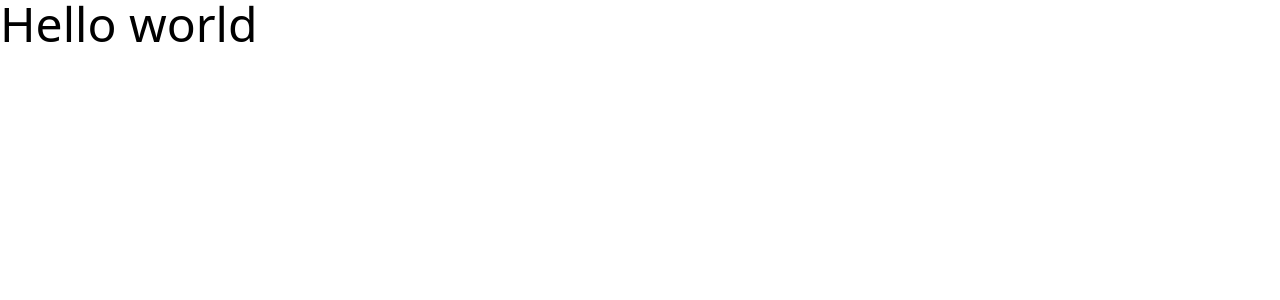
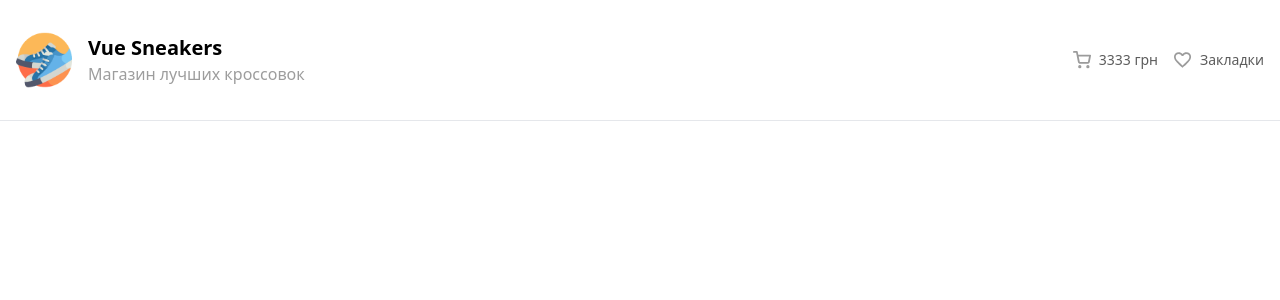
Before and after one commit to Lundoger/vue-sneakers, a Vue app: page / in a window 1280 px wide. Shown: the top 300 px of the page. Built offline with nearby package versions, Linux system fonts and the light colour scheme.

Commit message:
feat:  created header component without adaptive

```diff
--- a/src/App.vue
+++ b/src/App.vue
@@ -1,8 +1,10 @@
-<script setup lang="ts"></script>
+<script setup lang="ts">
+import HeaderComponent from './components/HeaderComponent.vue'
+</script>
 
 <template>
   <div class="wrapper">
-    <h1 class="text-5xl">Hello world</h1>
+    <HeaderComponent />
   </div>
 </template>
 
--- a/src/assets/main.css
+++ b/src/assets/main.css
@@ -4,6 +4,8 @@
 
 :root {
   --bgWhite: #f3f4ee;
+  --gray: #9d9d9d;
+  --textGray: #5c5c5c;
 }
 
 body.lock {
@@ -25,7 +27,7 @@ body.lock {
 
 @layer components {
   .container {
-    @apply mx-auto w-full max-w-[1920px] px-[20px] md:px-[64px] lg:px-[64px] xl:px-[80px] 2xl:px-[120px];
+    @apply mx-auto max-w-[1280px] px-4;
   }
   .basic-transition {
     @apply transition-all duration-300 ease-in;
--- /dev/null
+++ b/src/components/HeaderComponent.vue
@@ -0,0 +1,25 @@
+<script setup lang="ts"></script>
+
+<template>
+  <header class="border-b border-gray-200 py-8">
+    <div class="container flex items-center justify-between gap-5">
+      <div class="inline-flex items-center gap-4">
+        <img class="w-14" src="/logo.png" alt="logo" />
+        <div class="logo-content">
+          <h3 class="text-xl font-bold">Vue Sneakers</h3>
+          <p class="text-primaryGray">Магазин лучших кроссовок</p>
+        </div>
+      </div>
+      <div class="flex flex-wrap items-center gap-4">
+        <button class="flex items-center gap-2">
+          <img class="h-[18px] w-[18px]" src="/cart.svg" alt="cart" />
+          <span class="text-textGray text-sm">3333 грн</span>
+        </button>
+        <button class="flex items-center gap-2">
+          <img class="h-[18px] w-[18px]" src="/heart.svg" alt="favorite" />
+          <span class="text-textGray text-sm">Закладки</span>
+        </button>
+      </div>
+    </div>
+  </header>
+</template>
--- a/tailwind.config.ts
+++ b/tailwind.config.ts
@@ -6,24 +6,8 @@ const config: Config = {
     extend: {
       colors: {
         bgWhite: 'var(--bgWhite)',
-        bgYellow: 'var(--bgYellow)',
-        bgViolet: 'var(--bgViolet)',
-        bgVioletTransparent: 'var(--bgVioletTransparent)',
-        bgBurgerMenu: 'rgba(243, 244, 238, 1)',
-        golden: 'rgba(255, 171, 11, 0.1)',
-        btnDisabledBg: 'var(--btnDisabledBg)',
-        btnDisabledText: 'var(--btnDisabledText)',
-        beige: 'var(--beige)',
-        violet: 'var(--violet)',
-        lightViolet: 'var(--lightViolet)',
-        lightVioletSecond: 'var(--lightVioletSecond)',
-        mainViolet: 'var(--mainViolet)',
-        textViolet: 'var(--textViolet)',
-        darkGrey: 'var(--darkGrey)',
-        red: 'var(--red)',
-        yellow: 'var(--yellow)',
-        yellowTransparent: 'var(--yellowTransparent)',
-        customOverlay: 'rgba(202, 196, 226, 0.5)'
+        primaryGray: 'var(--gray)',
+        textGray: 'var(--textGray)'
       },
       screens: {
         xs: '390px',
```
